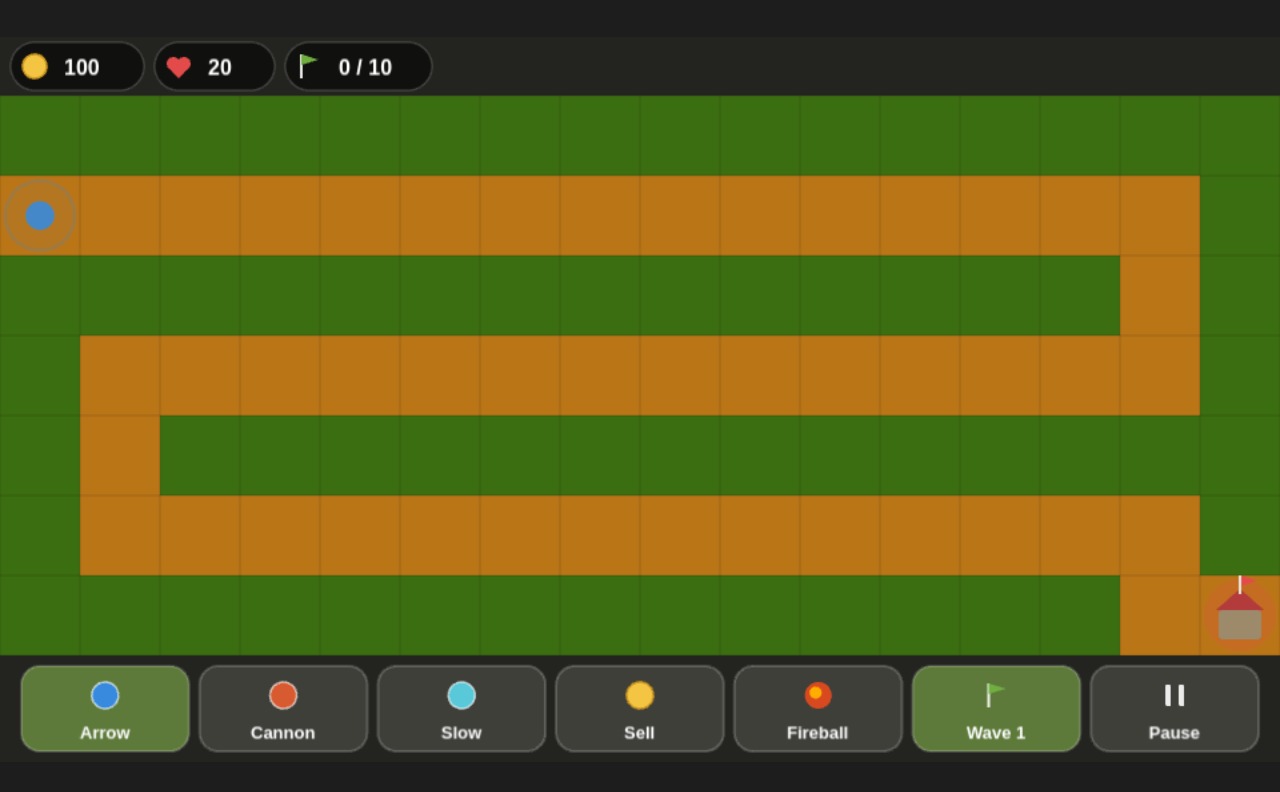
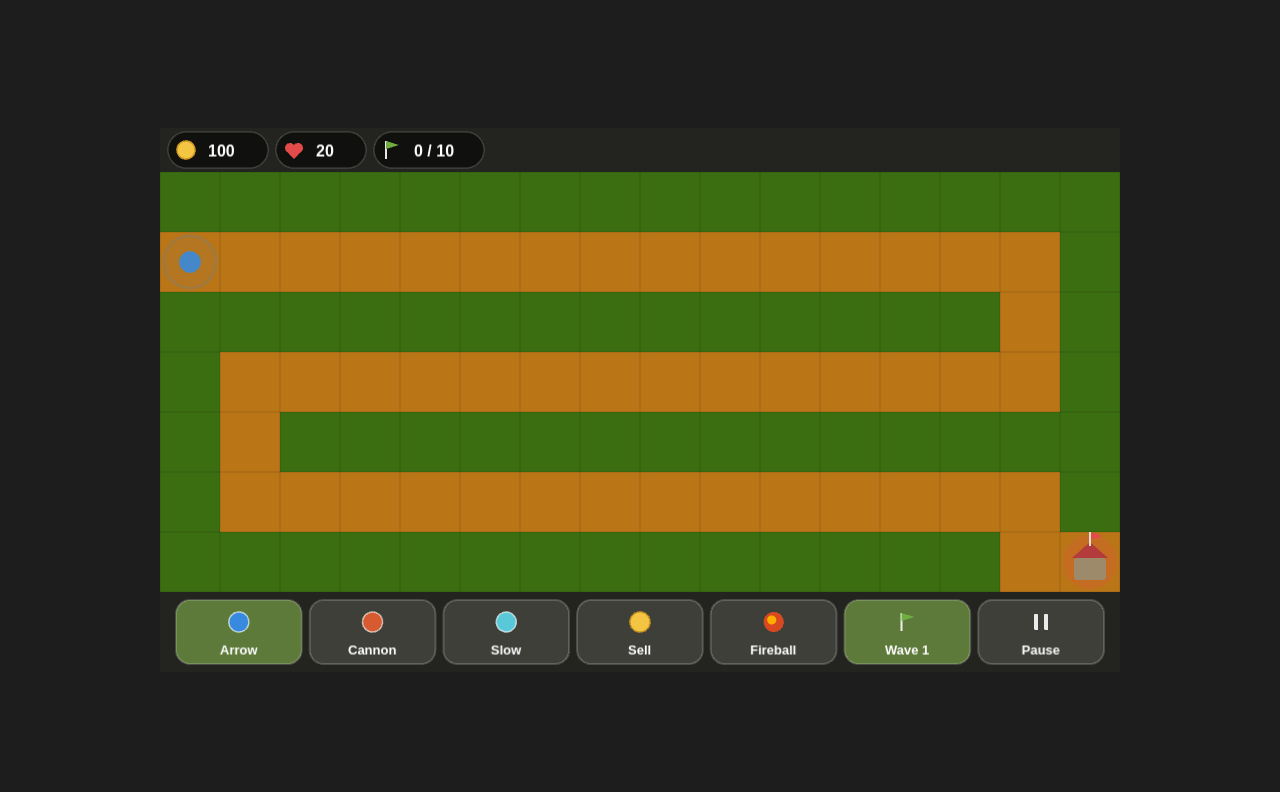
Before and after one commit to georgelu408/tower-defense, a website built with Vite: page index.html in a window 1280 px wide. Built offline with nearby package versions, Linux system fonts and the light colour scheme; animation ran at ten frames a second.

Commit message:
Cap game container to native resolution instead of stretching to full viewport

```diff
--- a/index.html
+++ b/index.html
@@ -18,8 +18,10 @@
       }
       #app {
         line-height: 0;
-        width: 100vw;
-        height: 100vh;
+        width: 100%;
+        height: 100%;
+        max-width: 960px;
+        max-height: 544px;
       }
     </style>
   </head>
```
